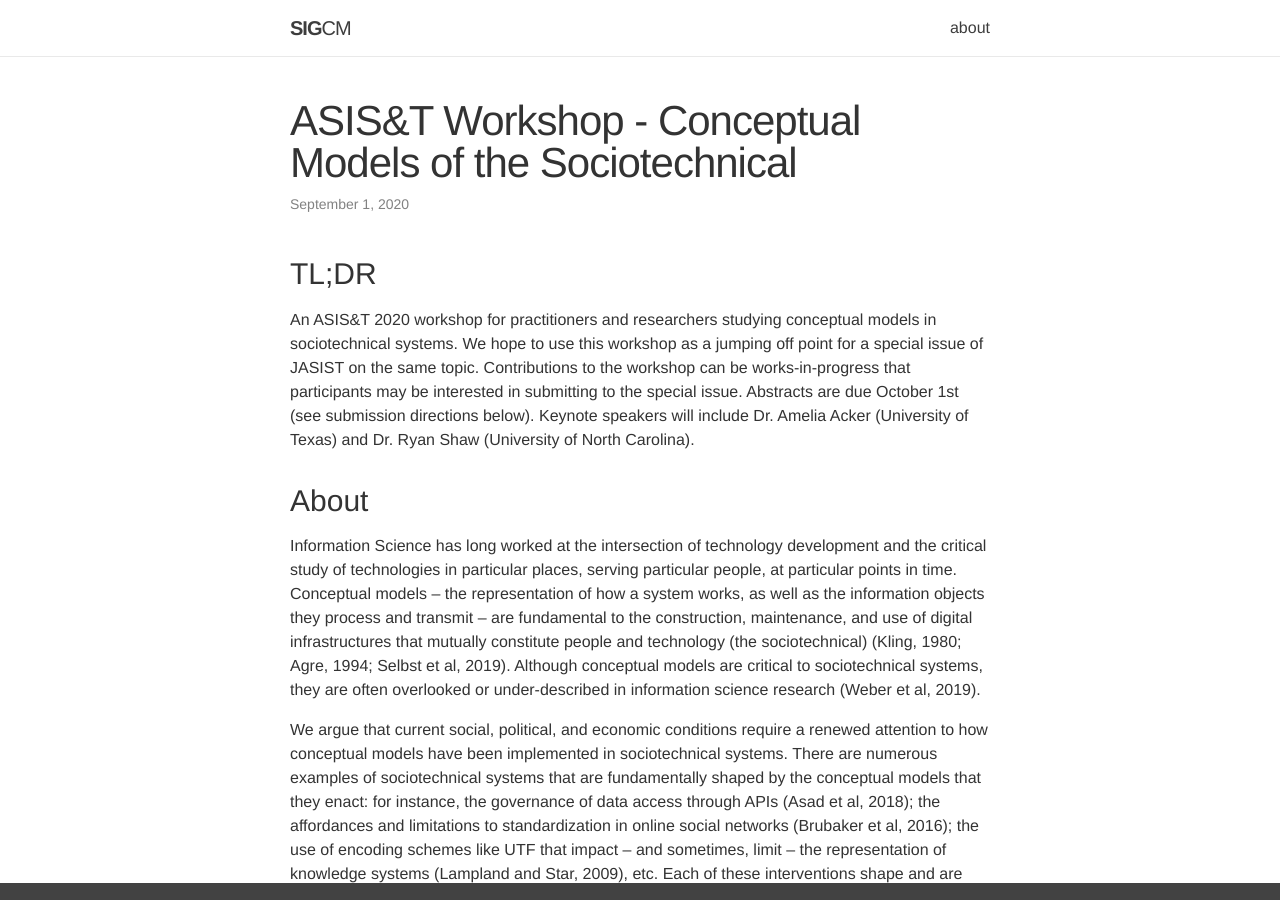
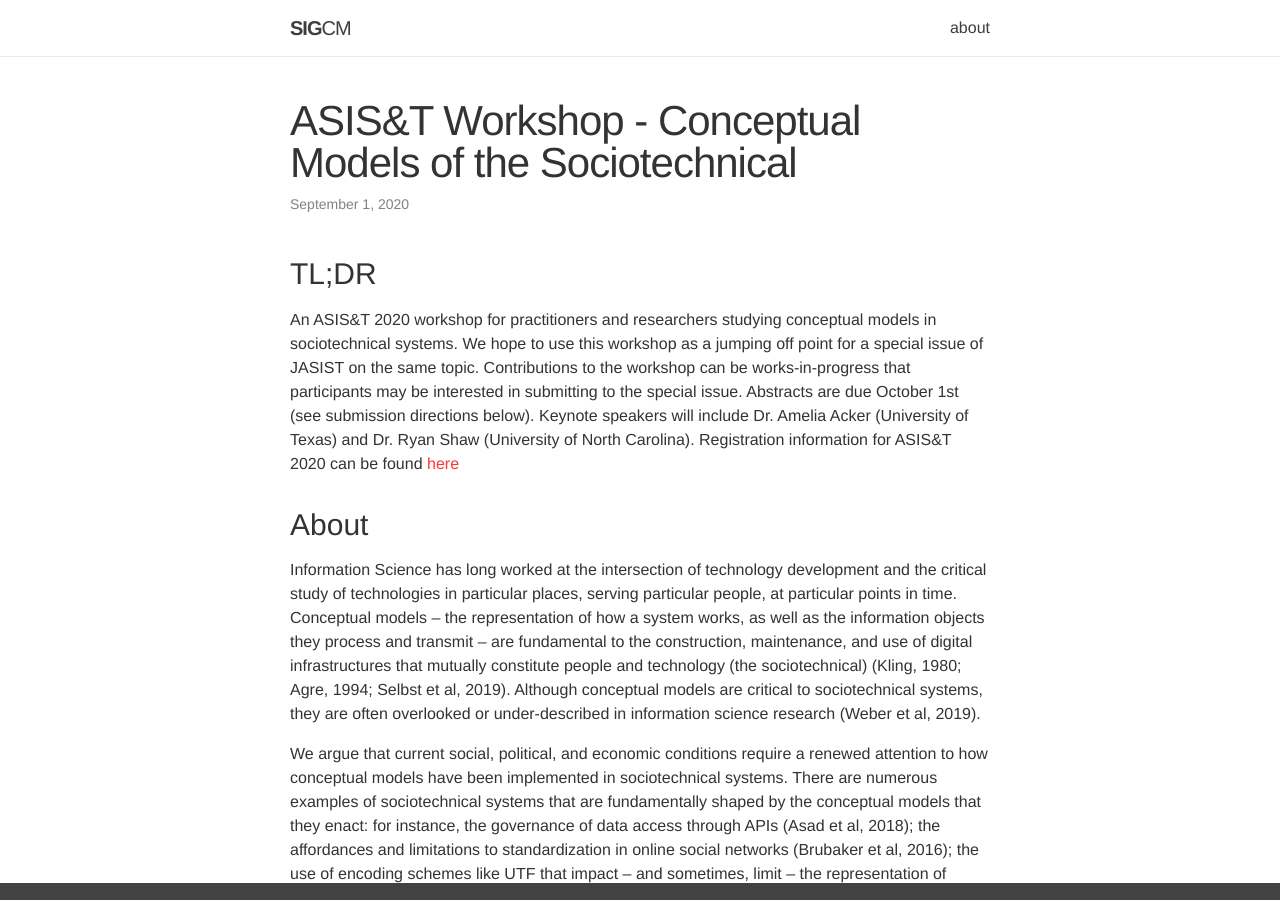
Before and after one commit to sig-cm/sig-cm.github.io, a Jekyll site: the page built from _news/ASIST-2020-CFP.md, in a window 1280 px wide and 900 px high. Built offline with Jekyll 4.4.1, drawn with Linux system fonts in a browser that asks for light colours; nearby versions of some CDN libraries.

Commit message:
Update ASIST-2020-CFP.md

```diff
--- a/_news/ASIST-2020-CFP.md
+++ b/_news/ASIST-2020-CFP.md
@@ -7,7 +7,7 @@ inline: false
 
 
 ### TL;DR
-An ASIS&T 2020 workshop for practitioners and researchers studying conceptual models in sociotechnical systems. We hope to use this workshop as a jumping off point for a special issue of JASIST on the same topic. Contributions to the workshop can be works-in-progress that participants may be interested in submitting to the special issue.  Abstracts are due October 1st (see submission directions below). Keynote speakers will include Dr. Amelia Acker (University of Texas) and Dr. Ryan Shaw (University of North Carolina).
+An ASIS&T 2020 workshop for practitioners and researchers studying conceptual models in sociotechnical systems. We hope to use this workshop as a jumping off point for a special issue of JASIST on the same topic. Contributions to the workshop can be works-in-progress that participants may be interested in submitting to the special issue.  Abstracts are due October 1st (see submission directions below). Keynote speakers will include Dr. Amelia Acker (University of Texas) and Dr. Ryan Shaw (University of North Carolina). Registration information for ASIS&T 2020 can be found [here](https://www.asist.org/am20/registration/)
 
 ### About
 Information Science has long worked at the intersection of technology development and the critical study of technologies in particular places, serving particular people, at particular points in time. Conceptual models -- the representation of how a system works, as well as the information objects they process and transmit -- are fundamental to the construction, maintenance, and use of digital infrastructures that mutually constitute people and technology (the sociotechnical) (Kling, 1980; Agre, 1994; Selbst et al, 2019). Although conceptual models are critical to sociotechnical systems, they are often overlooked or under-described in information science research (Weber et al, 2019).
```
